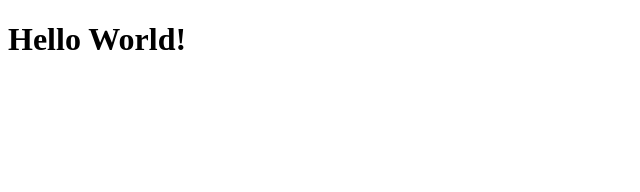
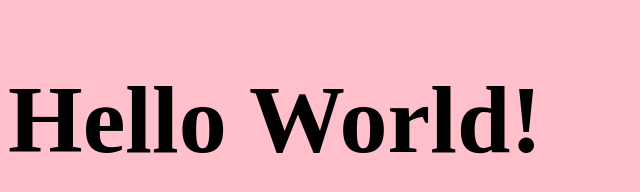
Before and after one commit to margauxbozza/projetephemere, a plain HTML site: page index.html in a window 1280 px wide. Shown: the whole page, without its empty margins (0-640 px from the left). Drawn offline with Linux system fonts and the light colour scheme.

Commit message:
second commit
second commit

```diff
--- /dev/null
+++ b/css/master.css
@@ -0,0 +1,7 @@
+body{
+  background: pink;
+}
+
+h1 {
+  font-size: 6em;
+}
--- a/index.html
+++ b/index.html
@@ -3,6 +3,7 @@
   <head>
     <meta charset="utf-8">
     <title></title>
+    <link rel="stylesheet" href="css/master.css">
   </head>
   <body>
     <h1>Hello World!</h1>
```
